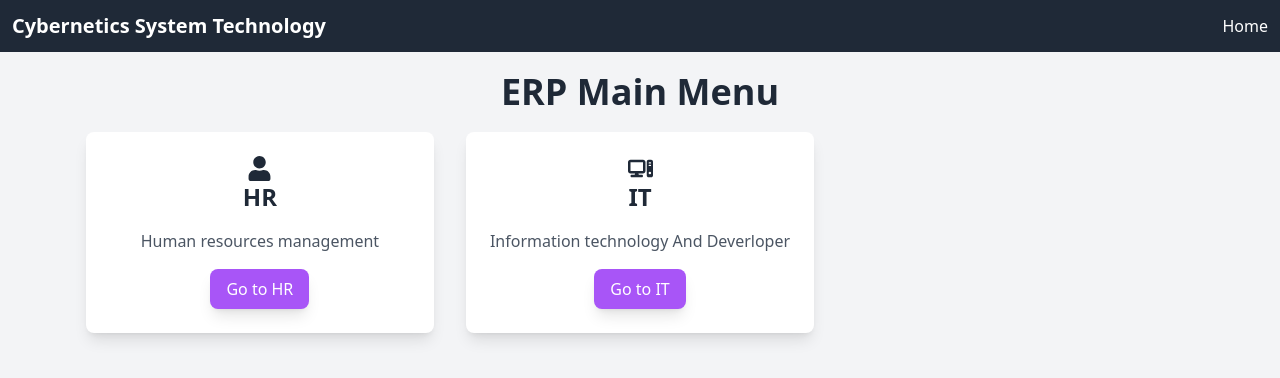
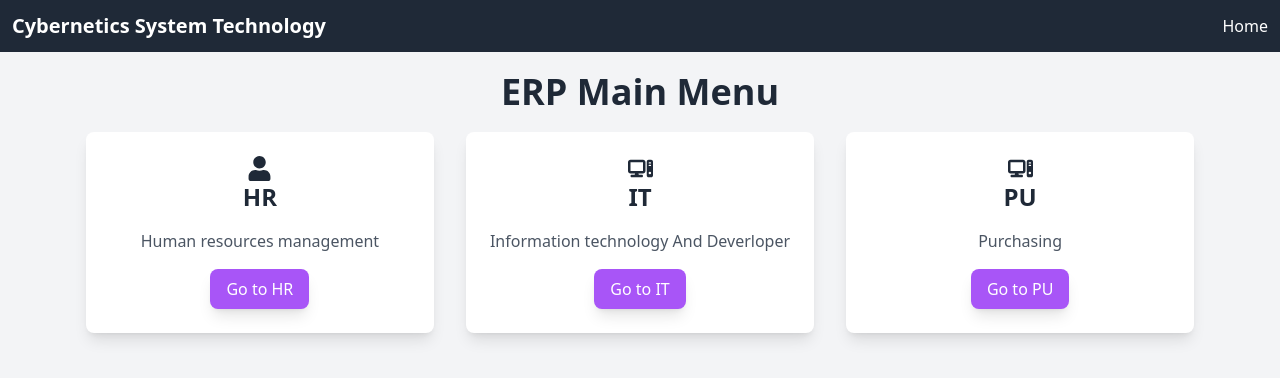
Before and after one commit to SantipapP/APP_ERP, a React (Vite) app: page /Main in a window 1280 px wide. Shown: the top 378 px of the page. Built offline with nearby package versions, Linux system fonts and the light colour scheme; what tailwindcss-animated would draw is missing.

Commit message:
Add PU card

```diff
--- a/src/components/Main.tsx
+++ b/src/components/Main.tsx
@@ -24,6 +24,14 @@ const Main = () => {
                             Go to IT
                         </button>
                     </div>
+                    <div className="bg-white rounded-lg shadow-lg p-6 flex flex-col items-center hover:scale-125 hover:shadow-2xl transition">
+                        <FaComputer size={25} />
+                        <h2 className="text-2xl font-semibold mb-4">PU</h2>
+                        <p className="text-gray-600 mb-4">Purchasing</p>
+                        <button className="bg-purple-500 text-white py-2 px-4 rounded-lg shadow-lg hover:bg-purple-600 transition">
+                            Go to PU
+                        </button>
+                    </div>
                 </div>
             </div>
         </>
```
